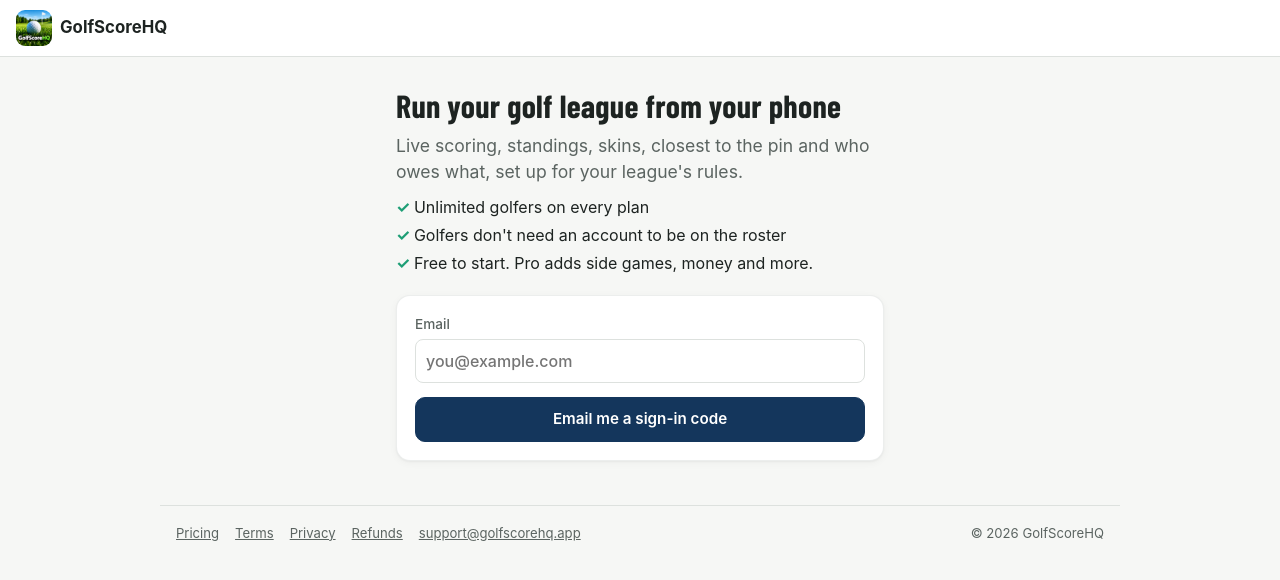
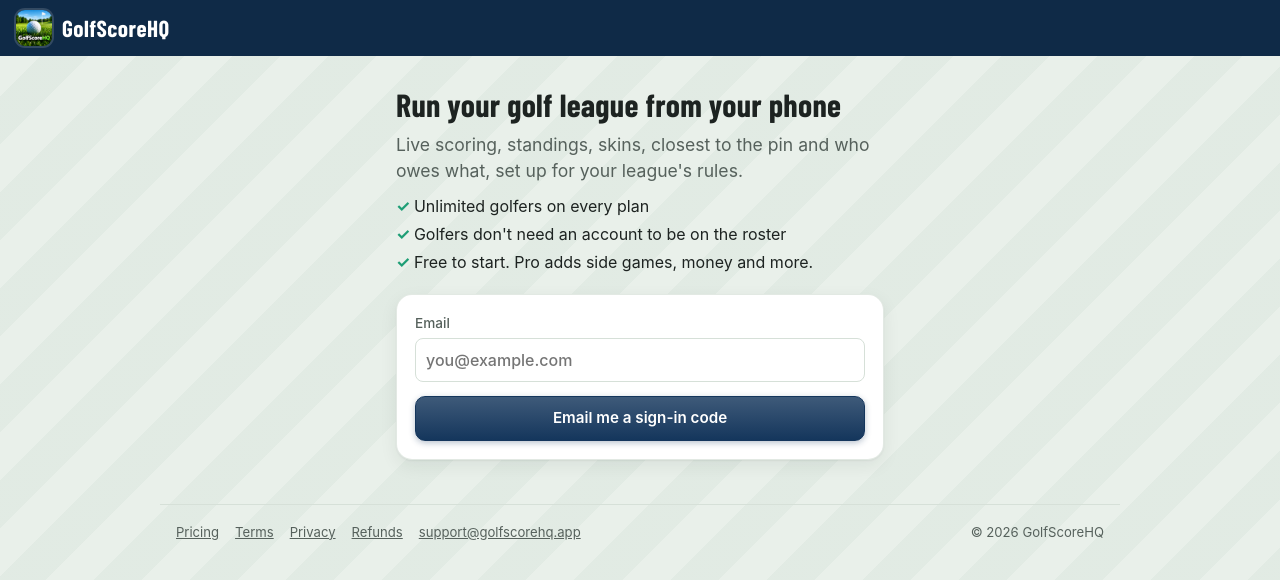
Before and after one commit to acebuilds51/GolfScoreHQ, a React (Vite) app in the folder apps/web/: page / in a window 1280 px wide. Shown: the top 580 px of the page. Built offline with nearby package versions, Linux system fonts and the light colour scheme; no server answers.

Commit message:
New look: league-colored header with fairway stripes, tinted page, livelier cards and stat tiles, medal ranks; splash on open; Standings on the bottom bar with labels

```diff
--- a/apps/web/src/main.tsx
+++ b/apps/web/src/main.tsx
@@ -4,6 +4,7 @@
 import '@fontsource/barlow-condensed/600.css';
 import '@fontsource/barlow-condensed/700.css';
 import { App } from './App';
+import { hideSplash } from './lib/splash';
 import './styles.css';
 
 createRoot(document.getElementById('root')!).render(
@@ -13,3 +14,4 @@
     </BrowserRouter>
   </StrictMode>,
 );
+hideSplash();
--- a/apps/web/src/pages/MorePage.tsx
+++ b/apps/web/src/pages/MorePage.tsx
@@ -9,7 +9,6 @@
   const { league } = useLeague();
   const install = useInstallPrompt();
   const items: { to: string; label: string; icon: IconName }[] = [
-    { to: '../standings', label: 'Season standings', icon: 'trophy' },
     { to: '../awards', label: 'Season awards and stats', icon: 'trophy' },
     { to: '../roster', label: 'Roster', icon: 'users' },
     { to: '../courses', label: 'Courses', icon: 'map' },
--- a/apps/web/src/pages/StandingsPage.tsx
+++ b/apps/web/src/pages/StandingsPage.tsx
@@ -184,7 +184,7 @@
     <>
       <tr className="clickable" onClick={onToggle} aria-expanded={open}>
         <td className="sticky name">
-          <span className="rank">{rank}</span> {r.name}
+          <span className={rank <= 3 ? `rank medal m${rank}` : 'rank'}>{rank}</span> {r.name}
           {r.isSub && <span className="badge badge-neutral">Sub</span>}
           {r.hot && <span title="Hot streak"> 🔥</span>}
         </td>
--- a/apps/web/src/styles.css
+++ b/apps/web/src/styles.css
@@ -1,10 +1,15 @@
 :root {
-  --bg: #f6f7f5;
+  --bg: #e9f0ea;
   --surface: #ffffff;
-  --surface-2: #f0f2ef;
+  --surface-2: #f1f5f1;
   --text: #1d2321;
-  --text-2: #5b6461;
-  --border: #dde1de;
+  --text-2: #56615c;
+  --border: #d6e0d8;
+  /* The app's own chrome (top bar, splash): deep navy. */
+  --chrome: #0f2a47;
+  --on-chrome: #ffffff;
+  /* Fairway mowing stripes, very faint, behind everything. */
+  --stripes: repeating-linear-gradient(135deg, rgb(24 96 60 / 0.035) 0 34px, transparent 34px 68px);
   --brand: #14365c;
   --brand-2: #1f4f86;
   --accent: #1d9e75;
@@ -14,8 +19,8 @@
   --pro-text: #3c3489;
   --warn: #8a5300;
   --danger: #b42318;
-  --radius: 14px;
-  --shadow: 0 1px 2px rgb(0 0 0 / 0.04), 0 2px 8px rgb(0 0 0 / 0.04);
+  --radius: 16px;
+  --shadow: 0 1px 2px rgb(16 42 30 / 0.06), 0 6px 18px rgb(16 42 30 / 0.07);
   --font-display: 'Barlow Condensed', 'Arial Narrow', sans-serif;
   /* Under par is red, the way TV leaderboards show it. */
   --under: #c0392b;
@@ -28,12 +33,15 @@
 }
 @media (prefers-color-scheme: dark) {
   :root {
-    --bg: #111513;
-    --surface: #1a201d;
-    --surface-2: #222a26;
+    --bg: #0e1412;
+    --surface: #18201c;
+    --surface-2: #212a25;
     --text: #e7ece9;
     --text-2: #a3aea9;
-    --border: #2f3934;
+    --border: #2c3731;
+    --chrome: #0b1a2c;
+    --stripes: repeating-linear-gradient(135deg, rgb(120 200 150 / 0.02) 0 34px, transparent 34px 68px);
+    --shadow: 0 1px 2px rgb(0 0 0 / 0.3), 0 6px 18px rgb(0 0 0 / 0.25);
     --brand: #9cc3ee;
     --brand-2: #c3dbf5;
     --accent: #3fc495;
@@ -52,10 +60,12 @@
 html, body { margin: 0; }
 body {
   font-family: -apple-system, BlinkMacSystemFont, 'Segoe UI', Roboto, sans-serif;
-  background: var(--bg);
+  background: var(--stripes), var(--bg);
+  background-attachment: fixed;
   color: var(--text);
   font-size: 16px;
   line-height: 1.5;
+  min-height: 100vh;
 }
 h1, h2, h3 { margin: 0; line-height: 1.25; font-weight: 650; }
 h1 { font-family: var(--font-display); font-weight: 700; font-size: 2rem; line-height: 1.05; letter-spacing: 0.01em; }
@@ -92,12 +102,20 @@
 .demo-bar { background: var(--pro-bg); color: var(--pro-text); text-align: center; font-size: 0.8rem; padding: 6px 12px; }
 .notify-prompt { display: flex; flex-wrap: wrap; align-items: center; gap: 8px; margin-top: 10px; margin-bottom: -4px; padding-top: 10px; padding-bottom: 10px; background: var(--surface); border: 1px solid var(--border); border-radius: 10px; }
 .notify-error { flex-basis: 100%; }
-.topbar { display: flex; align-items: center; justify-content: space-between; padding: calc(10px + env(safe-area-inset-top)) 16px 10px; background: var(--surface); border-bottom: 1px solid var(--border); }
-.brand { display: flex; align-items: center; gap: 8px; text-decoration: none; color: var(--text); font-weight: 700; font-size: 1.05rem; }
-.brand-icon { border-radius: 9px; display: block; }
+.topbar { display: flex; align-items: center; justify-content: space-between; padding: calc(10px + env(safe-area-inset-top)) 16px 10px; background: var(--chrome); color: var(--on-chrome); }
+.brand { display: flex; align-items: center; gap: 10px; text-decoration: none; color: inherit; font-family: var(--font-display); font-weight: 700; font-size: 1.45rem; letter-spacing: 0.02em; }
+.brand-icon { border-radius: 9px; display: block; box-shadow: 0 0 0 2px rgb(255 255 255 / 0.15); }
 .topbar-right { display: flex; align-items: center; gap: 10px; }
+.topbar .muted { color: rgb(255 255 255 / 0.7); }
+.topbar .btn-ghost { color: var(--on-chrome); border-color: rgb(255 255 255 / 0.3); }
+.topbar .btn-ghost:hover:not(:disabled) { background: rgb(255 255 255 / 0.12); }
 
-.card { background: var(--surface); border: 1px solid color-mix(in srgb, var(--border) 55%, transparent); border-radius: var(--radius); padding: 18px; box-shadow: var(--shadow); }
+.card { background: var(--surface); border: 1px solid color-mix(in srgb, var(--border) 70%, transparent); border-radius: var(--radius); padding: 18px; box-shadow: var(--shadow); }
+/* A card's title gets a short bar in the league's accent color. */
+.card > h2:first-child, .card > .row:first-child > h2, .card > .row:first-child > div > h2 { display: flex; align-items: center; gap: 10px; }
+.card > h2:first-child::before, .card > .row:first-child > h2::before, .card > .row:first-child > div > h2::before {
+  content: ''; width: 4px; height: 1.05em; border-radius: 2px; background: var(--league-accent); flex-shrink: 0;
+}
 .card.flush { padding: 0; }
 .card.highlight { border-color: var(--accent); }
 .card-link { text-decoration: none; color: inherit; display: block; }
@@ -131,7 +149,11 @@
 }
 .btn:hover:not(:disabled) { background: var(--surface-2); }
 .btn:disabled { opacity: 0.55; cursor: default; }
-.btn-primary { background: var(--league); border-color: var(--league); color: var(--on-league); }
+.btn-primary {
+  background: linear-gradient(180deg, color-mix(in srgb, var(--league) 82%, #fff), var(--league));
+  border-color: var(--league); color: var(--on-league); box-shadow: 0 2px 6px color-mix(in srgb, var(--league) 30%, transparent);
+}
+.btn:active:not(:disabled) { transform: translateY(1px); }
 .btn-primary:hover:not(:disabled) { background: var(--league); filter: brightness(1.12); }
 .btn-ghost { background: transparent; border-color: transparent; color: var(--brand-2); }
 .btn-sm { font-size: 0.82rem; padding: 6px 10px; }
@@ -146,12 +168,23 @@
 .ticks { margin: 0; padding-left: 0; list-style: none; display: flex; flex-direction: column; gap: 4px; }
 .ticks li::before { content: '✓ '; color: var(--accent); font-weight: 700; }
 
-.league-head { background: var(--surface); border-bottom: 1px solid var(--border); }
+/* The league's header: a band of its color (navy by default) with mowing stripes, flowing into the page. */
+.league-head { background: var(--stripes), var(--league); color: var(--on-league); border-bottom: 4px solid var(--league-accent); }
 .league-head .page { padding-bottom: 6px; }
 .league-title { display: flex; align-items: center; gap: 12px; }
-.league-logo { width: 52px; height: 52px; object-fit: contain; border-radius: 8px; background: #fff; padding: 3px; flex-shrink: 0; }
-.league-band { background: var(--league); color: var(--on-league); }
-.league-band .page { padding-top: 14px; padding-bottom: 14px; }
+.league-logo { width: 52px; height: 52px; object-fit: contain; border-radius: 10px; background: #fff; padding: 3px; flex-shrink: 0; box-shadow: 0 2px 8px rgb(0 0 0 / 0.2); }
+.league-band { color: inherit; }
+.league-band .page { padding-top: 18px; padding-bottom: 16px; }
+.league-band h1 { font-size: 2.3rem; }
+.league-head .tabs a { color: color-mix(in srgb, var(--on-league) 72%, transparent); }
+.league-head .tabs a.active { color: var(--on-league); }
+.league-head .badge-neutral { background: rgb(255 255 255 / 0.18); color: inherit; }
+@media (prefers-color-scheme: dark) {
+  /* Keep the header dark at night, tinted with the league's color. */
+  .league-head { background: var(--stripes), color-mix(in srgb, var(--league) 18%, #0b1622); color: #fff; }
+  .league-head .tabs a { color: rgb(255 255 255 / 0.7); }
+  .league-head .tabs a.active { color: #fff; }
+}
 .league-band .muted, .league-band .small { color: inherit; opacity: 0.85; }
 .league-band h1 { color: inherit; }
 /* Course photo behind the name; a dark fade keeps the name readable on any photo. */
@@ -185,9 +218,15 @@
 .tabs a.active { color: var(--text); border-bottom-color: var(--league-accent); }
 
 .stats { display: grid; grid-template-columns: repeat(auto-fit, minmax(130px, 1fr)); gap: 10px; }
-.stat { background: var(--surface); border: 1px solid var(--border); border-radius: var(--radius); padding: 12px; display: flex; flex-direction: column; }
-.stat span { font-size: 0.8rem; color: var(--text-2); }
-.stat strong { font-size: 1.5rem; }
+.stat {
+  background: var(--surface); border: 1px solid color-mix(in srgb, var(--border) 70%, transparent); border-radius: var(--radius); padding: 12px 14px;
+  display: flex; flex-direction: column; box-shadow: var(--shadow); border-top: 4px solid var(--league-accent);
+}
+.stat:nth-child(4n + 2) { border-top-color: var(--league); }
+.stat:nth-child(4n + 3) { border-top-color: #e0a526; }
+.stat:nth-child(4n + 4) { border-top-color: var(--under); }
+.stat span { font-size: 0.75rem; color: var(--text-2); text-transform: uppercase; letter-spacing: 0.06em; font-weight: 600; }
+.stat strong { font-family: var(--font-display); font-size: 2.2rem; line-height: 1.05; }
 
 .checklist { list-style: none; padding: 0; margin: 10px 0 0; display: flex; flex-direction: column; gap: 8px; }
 .checklist li { display: flex; align-items: center; gap: 10px; }
@@ -263,7 +302,7 @@
 .scorer { max-width: 560px; }
 .center { text-align: center; }
 /* Big hole number on a block of league color. */
-.hole-hero { background: var(--league); color: var(--on-league); border-radius: var(--radius); padding: 14px 18px 16px; }
+.hole-hero { background: var(--stripes), var(--league); color: var(--on-league); border-radius: var(--radius); padding: 14px 18px 16px; }
 .hole-hero-top { display: flex; align-items: flex-end; justify-content: space-between; }
 .hole-hero-label { font-size: 0.8rem; opacity: 0.75; }
 .hole-hero-num { font-size: 5.5rem; line-height: 0.85; }
@@ -352,7 +391,7 @@
 .share-week .btn { display: inline-flex; align-items: center; gap: 6px; }
 .share-preview img { width: 100%; max-width: 360px; border-radius: 12px; box-shadow: var(--shadow); }
 .leader-card { background: var(--surface); border-radius: var(--radius); overflow: hidden; box-shadow: var(--shadow); }
-.leader-hero { background: var(--league); color: var(--on-league); padding: 16px 18px 18px; border-bottom: 5px solid var(--league-accent); }
+.leader-hero { background: var(--stripes), var(--league); color: var(--on-league); padding: 16px 18px 18px; border-bottom: 5px solid var(--league-accent); }
 .leader-hero-label { font-size: 0.8rem; opacity: 0.8; }
 .leader-hero-name { font-size: 1.9rem; line-height: 1.05; margin-top: 4px; }
 .leader-hero-score { font-size: 5rem; line-height: 0.9; }
@@ -466,6 +505,12 @@
 table.standings .sticky { position: sticky; left: 0; z-index: 1; text-align: left; }
 table.standings td.name { font-weight: 600; }
 table.standings .rank { display: inline-block; min-width: 18px; color: var(--text-2); font-weight: 600; }
+/* Gold, silver and bronze for the top three. */
+table.standings .rank.medal { width: 22px; height: 22px; min-width: 0; border-radius: 50%; display: inline-flex; align-items: center; justify-content: center; font-size: 0.75rem; color: #3b2a00; margin-right: 2px; }
+.rank.m1 { background: linear-gradient(135deg, #ffe58a, #e0a526); }
+.rank.m2 { background: linear-gradient(135deg, #f1f3f5, #aab4bd); color: #1d2321 !important; }
+.rank.m3 { background: linear-gradient(135deg, #f3c9a0, #c07a3f); }
+table.standings th { text-transform: uppercase; letter-spacing: 0.05em; font-size: 0.72rem; }
 table.standings tr.clickable { cursor: pointer; }
 table.standings tr.clickable:hover td { background: var(--surface-2); }
 table.standings tr.detail td { text-align: left; background: var(--surface-2); white-space: normal; }
@@ -517,15 +562,18 @@
 .bottom-bar { display: none; }
 @media (max-width: 700px) {
   .top-tabs { display: none; }
-  .league-head { border-bottom: 0; }
   .bottom-bar {
-    display: flex; position: fixed; left: 0; right: 0; bottom: 0; z-index: 20; justify-content: space-around;
-    background: var(--surface); border-top: 1px solid var(--border); padding: 6px 8px calc(8px + env(safe-area-inset-bottom));
+    display: flex; position: fixed; left: 0; right: 0; bottom: 0; z-index: 20; justify-content: space-around; gap: 2px;
+    background: color-mix(in srgb, var(--surface) 88%, transparent); backdrop-filter: blur(14px); -webkit-backdrop-filter: blur(14px);
+    border-top: 1px solid var(--border); box-shadow: 0 -4px 16px rgb(16 42 30 / 0.08);
+    padding: 6px 6px calc(6px + env(safe-area-inset-bottom));
   }
-  .bottom-bar a { flex: 1; display: flex; justify-content: center; padding: 10px 0; color: var(--text-2); border-radius: 12px; }
-  .bottom-bar a.on { color: var(--league); }
-  .bottom-bar a.on::after { content: ''; }
-  main { padding-bottom: calc(76px + env(safe-area-inset-bottom)); }
+  .bottom-bar a {
+    flex: 1; display: flex; flex-direction: column; align-items: center; gap: 2px; padding: 6px 0 4px; color: var(--text-2);
+    border-radius: 14px; text-decoration: none; font-size: 0.68rem; font-weight: 650; letter-spacing: 0.01em;
+  }
+  .bottom-bar a.on { color: var(--league); background: color-mix(in srgb, var(--league) 11%, transparent); }
+  main { padding-bottom: calc(80px + env(safe-area-inset-bottom)); }
 }
 .more-list a { display: flex; align-items: center; gap: 12px; padding: 16px; color: var(--text); text-decoration: none; font-weight: 600; }
 .more-list li + li { border-top: 1px solid var(--border); }
```
Also changed, not shown: apps/web/index.html (+27 -1 lines), apps/web/src/lib/splash.ts (added, +18 -0 lines), apps/web/src/pages/LeagueLayout.tsx (+10 -8 lines), apps/web/public/manifest.webmanifest, 1 other file (tests, documents, lock files or other folders).
